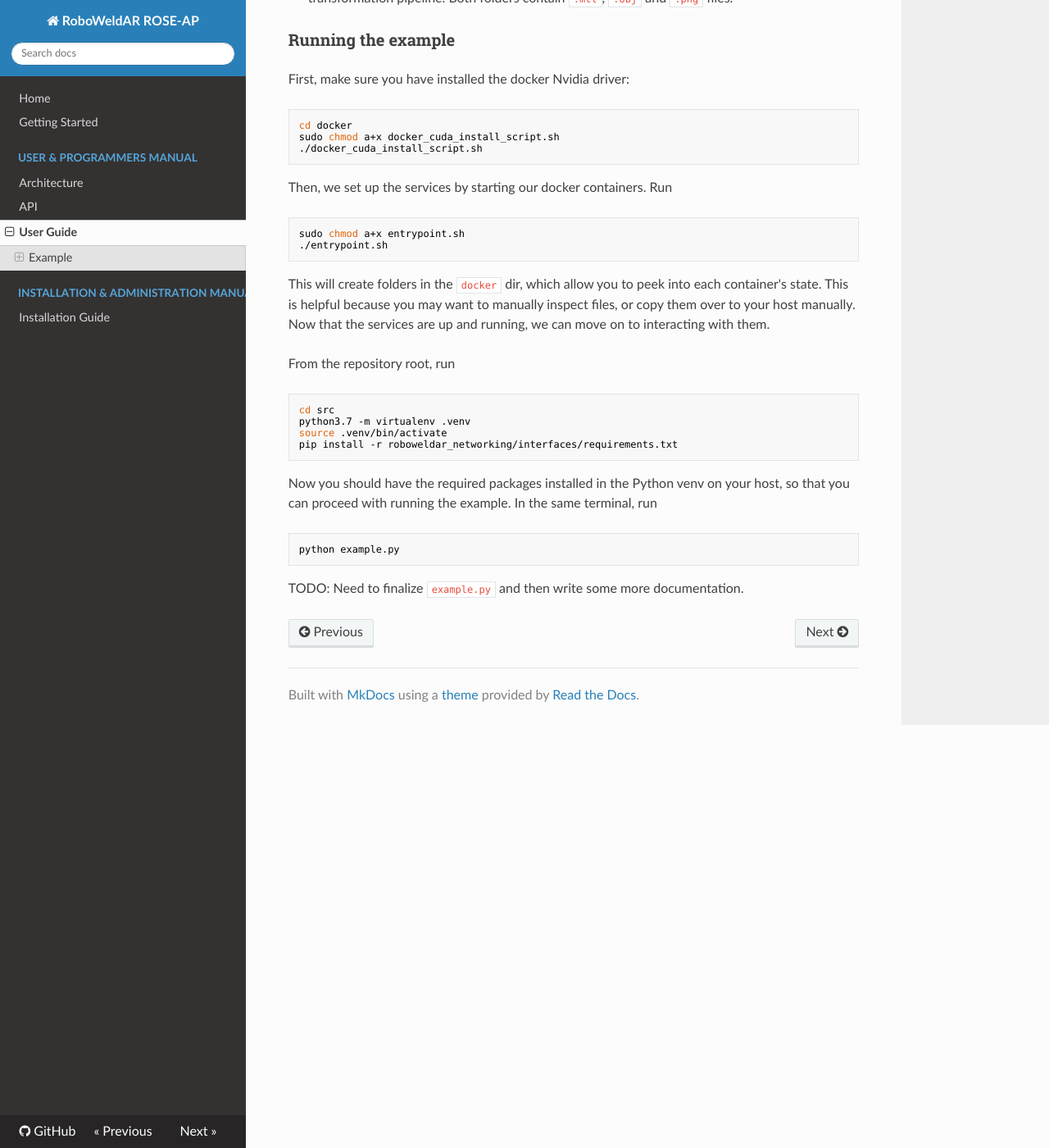
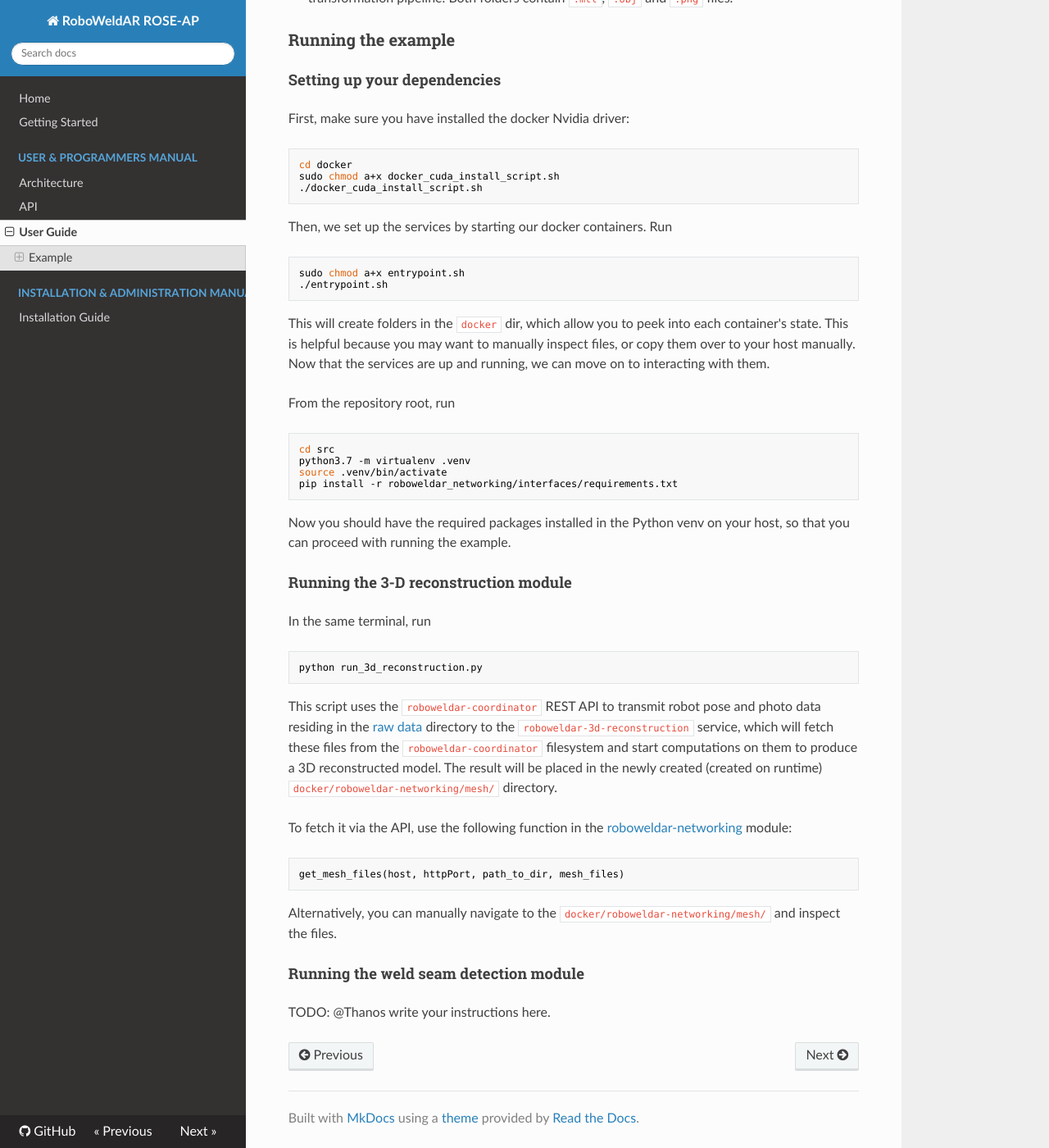
Before and after one commit to ikh-innovation/roboweldar-rose-ap, an MkDocs documentation site: the page built from docs/usermanual.md, in a window 1280 px wide and 1400 px high, scrolled down 626 px. Shown: the whole window at 82% size. Built offline with MkDocs 1.6.1, drawn with Linux system fonts in a browser that asks for light colours; nearby versions of some CDN libraries; old or Windows-style settings are respelled for this version of MkDocs.

Commit message:
Update usermanual.md

````diff
--- a/docs/usermanual.md
+++ b/docs/usermanual.md
@@ -15,6 +15,7 @@ The directory `test/example_files` contains the following folders:
 
 ### Running the example
 
+#### Setting up your dependencies
 
 First, make sure you have installed the docker Nvidia driver:
 
@@ -42,10 +43,26 @@ source .venv/bin/activate
 pip install -r roboweldar_networking/interfaces/requirements.txt
 ```
 
-Now you should have the required packages installed in the Python venv on your host, so that you can proceed with running the example. In the same terminal, run
+Now you should have the required packages installed in the Python venv on your host, so that you can proceed with running the example.
+
+
+#### Running the 3-D reconstruction module
+
+In the same terminal, run
 
 ```bash
-python example.py
+python run_3d_reconstruction.py
 ```
 
-TODO: Need to finalize `example.py` and then write some more documentation.
+This script uses the `roboweldar-coordinator` REST API to transmit robot pose and photo data residing in the [raw data](../test/example_files/raw) directory to the `roboweldar-3d-reconstruction` service, which will fetch these files from the `roboweldar-coordinator` filesystem and start computations on them to produce a 3D reconstructed model. The result will be placed in the newly created (created on runtime) `docker/roboweldar-networking/mesh/` directory.
+
+To fetch it via the API, use the following function in the [roboweldar-networking](https://github.com/ikh-innovation/roboweldar-networking/blob/b2322131baeab5870961acaf77151bb8c2f0ba14/interfaces/template.py#L70) module:
+
+```python
+get_mesh_files(host, httpPort, path_to_dir, mesh_files)
+```
+Alternatively, you can manually navigate to the `docker/roboweldar-networking/mesh/` and inspect the files.
+
+#### Running the weld seam detection module
+
+TODO: @Thanos write your instructions here.
````
